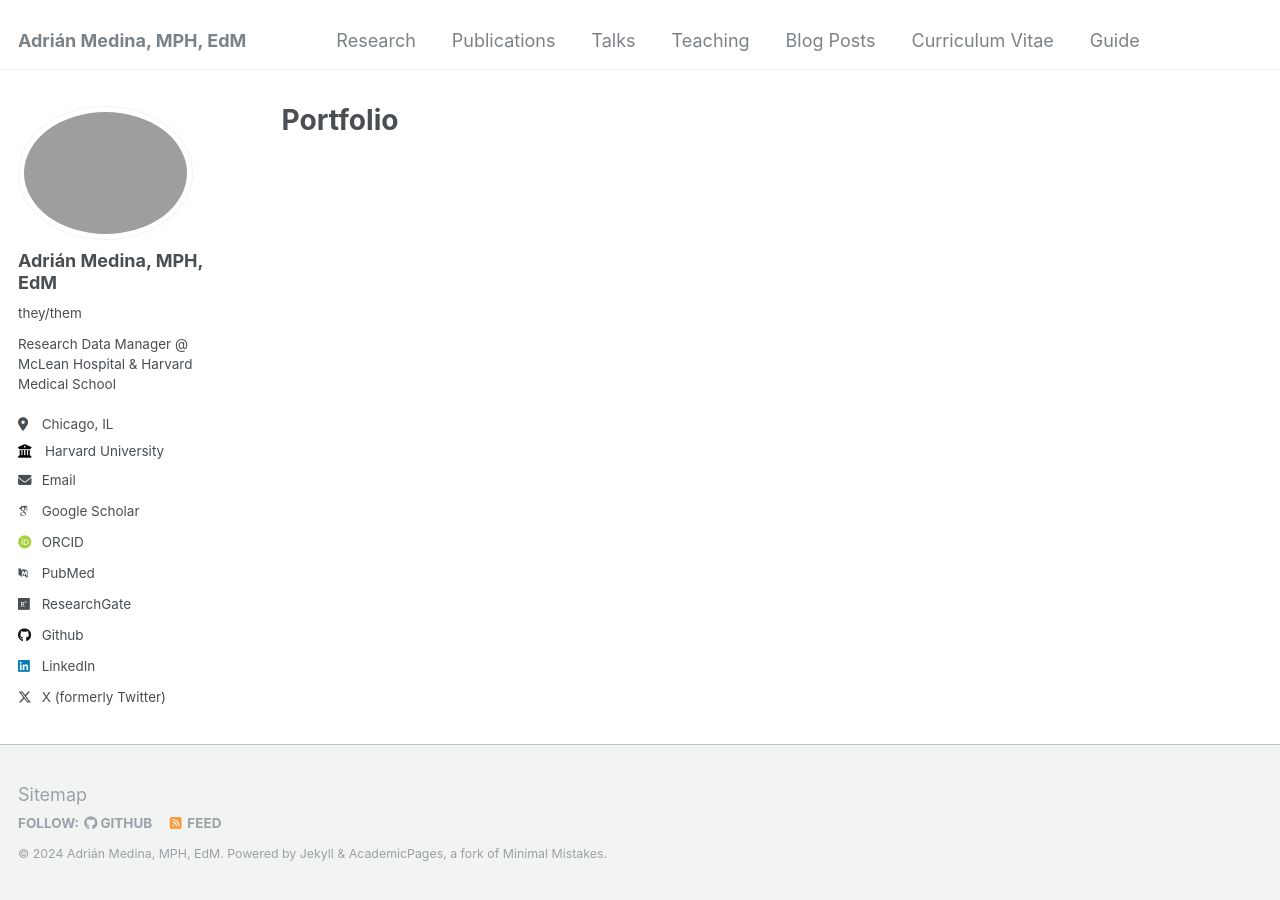
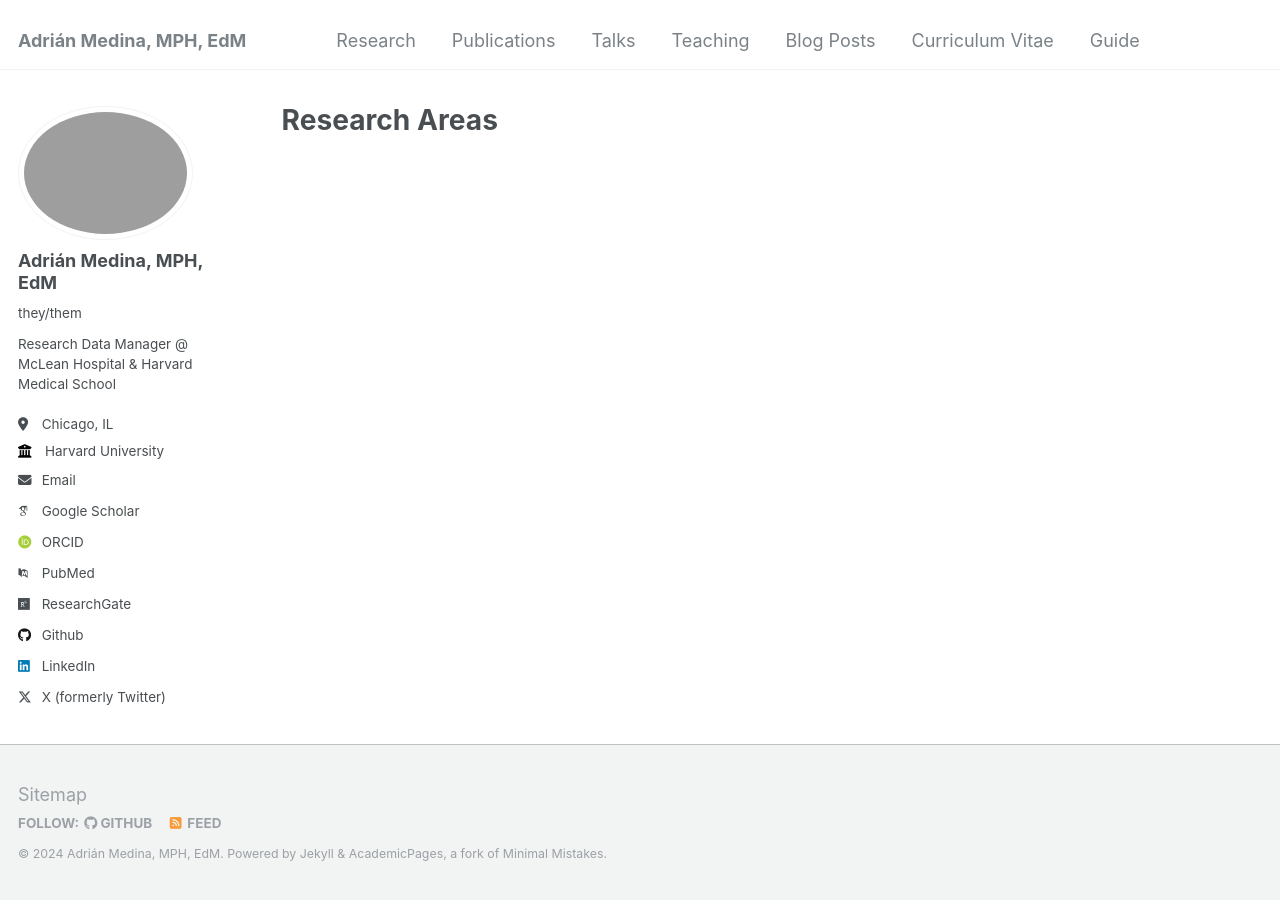
Before and after one commit to adrian-a-medina/adrian--medina.github.io, a Jekyll site: the page built from _pages/research.html, in a window 1280 px wide. Built offline with Jekyll 4.4.1, drawn with Linux system fonts in a browser that asks for light colours; some web fonts are replaced.

Commit message:
Update and rename portfolio.html to research.html

```diff
--- a/_pages/portfolio.html
+++ b/_pages/research.html
@@ -1,7 +1,7 @@
 ---
 layout: archive
-title: "Portfolio"
-permalink: /portfolio/
+title: "Research Areas"
+permalink: /research/
 author_profile: true
 ---
 
```
